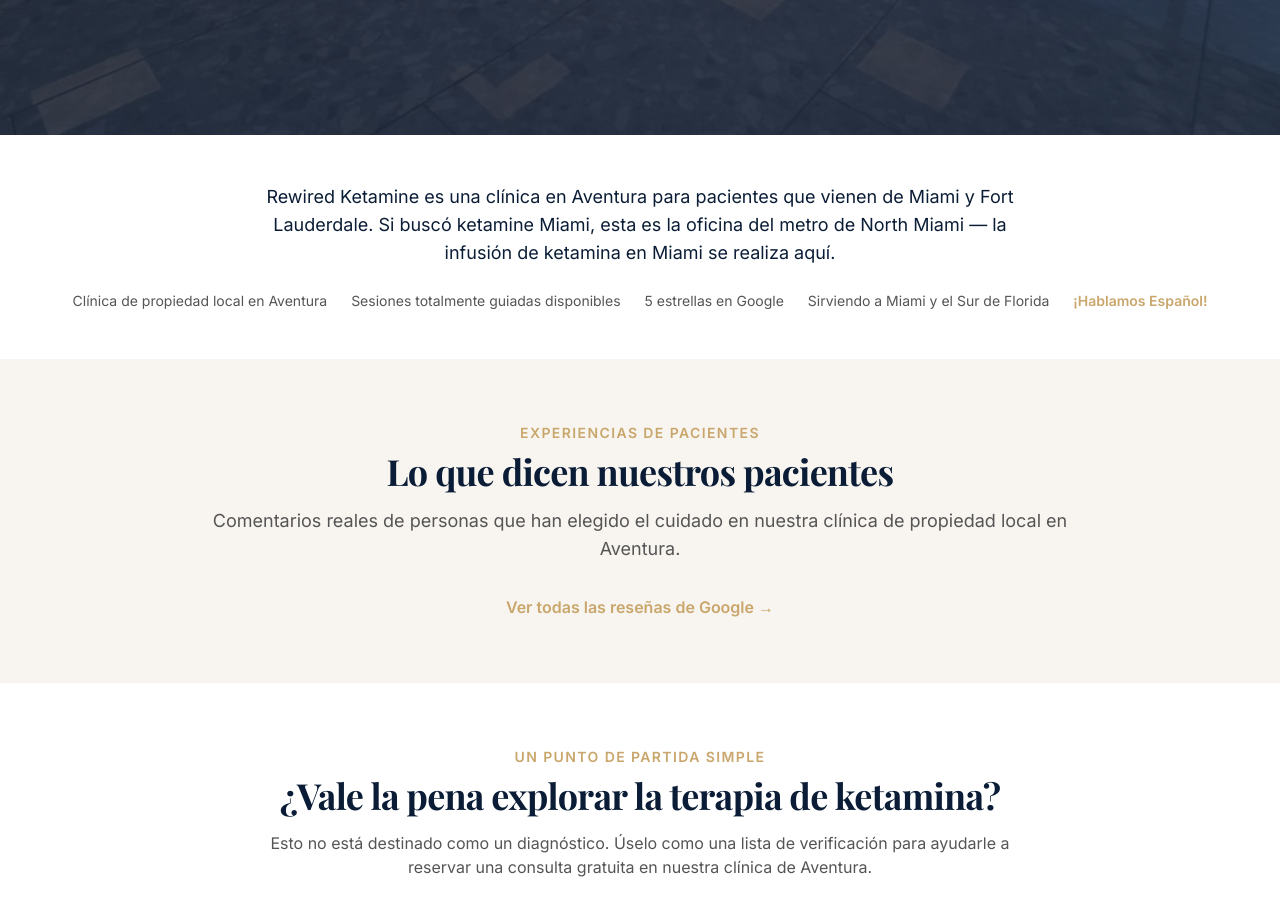
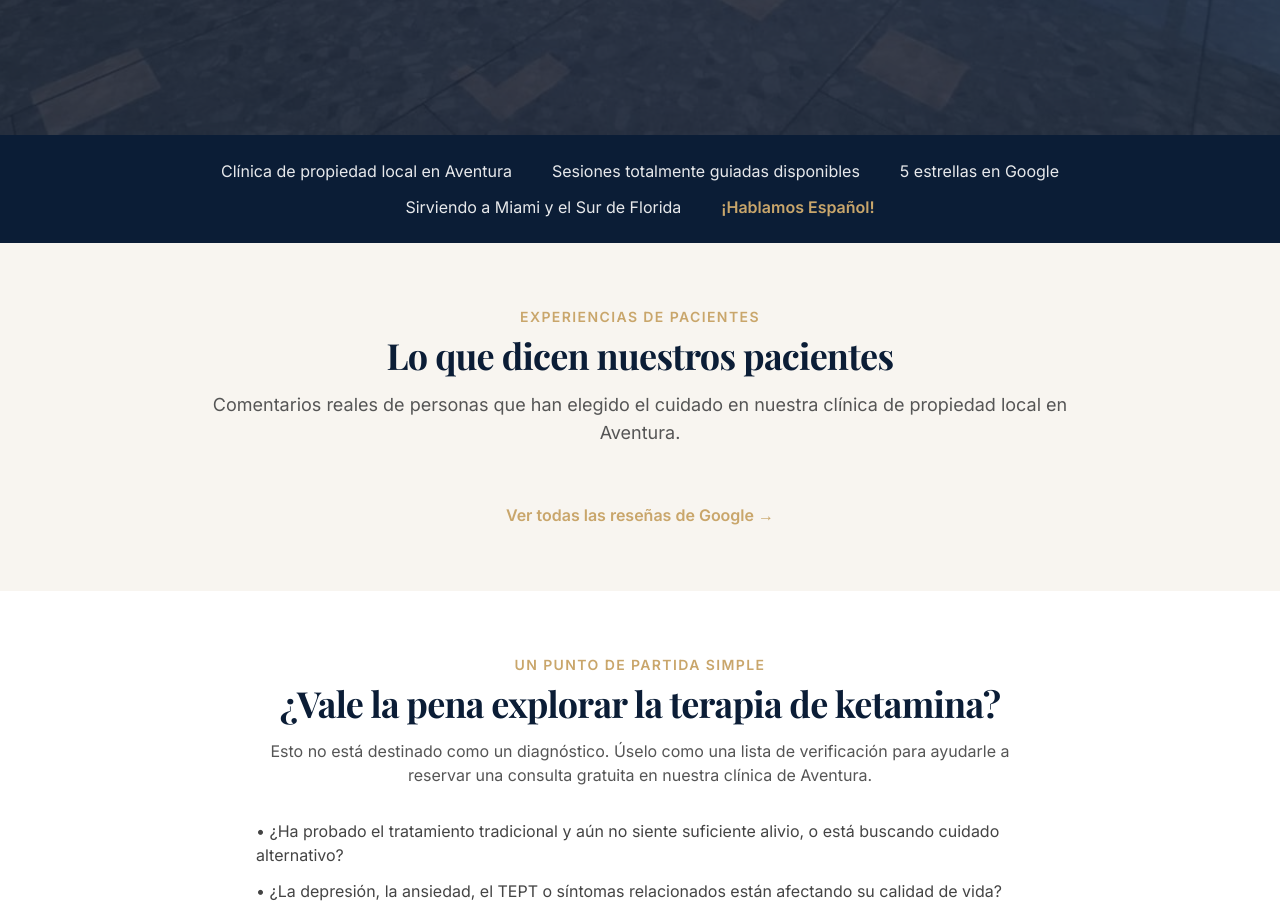
Before and after one commit to jsilverstone-ai/rewired-ketamine, a Next.js app: page /es in a window 1280 px wide. Shown: the part 1000-1914 px from the top of the page. Built offline with nearby package versions, Linux system fonts and the light colour scheme; a web font is replaced by a local one.

Commit message:
Spanish homepage: trust bar, Google reviews, header spacing

```diff
--- a/src/app/es/page.tsx
+++ b/src/app/es/page.tsx
@@ -210,12 +210,9 @@ export default function SpanishHome() {
         </div>
       </section>
 
-      {/* Miami / Trust Block */}
-      <section className="py-12 px-6 bg-white text-center">
-        <p className="text-lg text-[#0B1D36] mb-6 max-w-3xl mx-auto">
-          Rewired Ketamine es una clínica en Aventura para pacientes que vienen de Miami y Fort Lauderdale. Si buscó ketamine Miami, esta es la oficina del metro de North Miami — la infusión de ketamina en Miami se realiza aquí.
-        </p>
-        <div className="flex flex-wrap justify-center gap-6 text-sm text-[#555]">
+      {/* Trust Bar */}
+      <section className="bg-[#0B1D36] py-6">
+        <div className="max-w-6xl mx-auto px-6 flex flex-wrap justify-center gap-x-10 gap-y-3 text-center text-white/90 text-sm md:text-base">
           <span>Clínica de propiedad local en Aventura</span>
           <span>Sesiones totalmente guiadas disponibles</span>
           <span>5 estrellas en Google</span>
@@ -224,13 +221,15 @@ export default function SpanishHome() {
         </div>
       </section>
 
-      {/* Patient Experiences / Reviews placeholder */}
+      {/* Google Reviews */}
       <section className="py-16 px-6 bg-[#F8F5F0]">
         <div className="max-w-4xl mx-auto text-center">
           <p className="text-sm tracking-widest text-[#C9A66B] font-semibold mb-2">EXPERIENCIAS DE PACIENTES</p>
           <h2 className="text-3xl md:text-4xl font-bold text-[#0B1D36] mb-4">Lo que dicen nuestros pacientes</h2>
           <p className="text-lg text-[#555] mb-8">Comentarios reales de personas que han elegido el cuidado en nuestra clínica de propiedad local en Aventura.</p>
-          <a href="https://www.google.com/maps/place/Rewired+Ketamine/@25.9730993,-80.1475594,17z" target="_blank" rel="noopener noreferrer" className="inline-block text-[#C9A66B] font-semibold hover:underline">
+          <Script src="https://elfsightcdn.com/platform.js" strategy="lazyOnload" />
+          <div className="elfsight-app-00d35db3-e7e4-417e-8a0b-dbc5664993a2" data-elfsight-app-lazy></div>
+          <a href="https://www.google.com/maps/place/Rewired+Ketamine/@25.9730993,-80.1475594,17z" target="_blank" rel="noopener noreferrer" className="inline-block text-[#C9A66B] font-semibold hover:underline mt-6">
             Ver todas las reseñas de Google →
           </a>
         </div>
```
